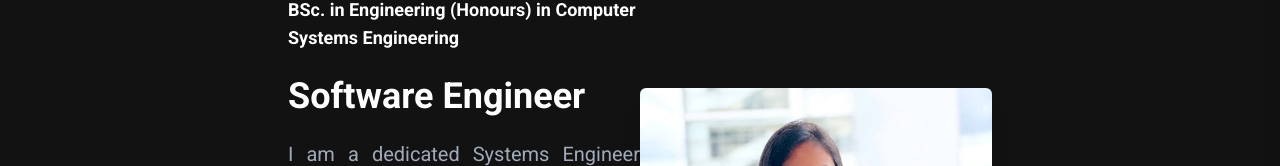
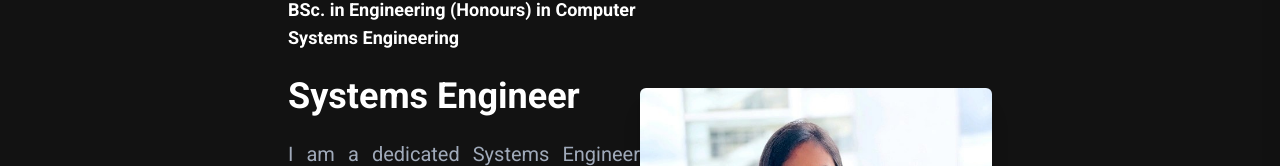
Before and after one commit to BKPASQUAL/Rashmi-Portfolio, a React (Vite) app: page / in a window 1280 px wide. Shown: the part 404-570 px from the top of the page. Built offline with nearby package versions, Linux system fonts and the light colour scheme; a web font is replaced by a local one.

Commit message:
Edit data

```diff
--- a/src/assets/data/ProjectsData.js
+++ b/src/assets/data/ProjectsData.js
@@ -45,23 +45,23 @@ import car7 from "../images/CarStore/car7.png";
 import car8 from "../images/CarStore/car8.png";
 
 import capp1 from "../images/Rashmi/CASH_APP/capp1.png";
-import capp2 from "../images/Rashmi/CASH_APP/capp1.png";
-import capp3 from "../images/Rashmi/CASH_APP/capp1.png";
-import capp4 from "../images/Rashmi/CASH_APP/capp1.png";
-import capp5 from "../images/Rashmi/CASH_APP/capp1.png";
-import capp6 from "../images/Rashmi/CASH_APP/capp1.png";
-import capp7 from "../images/Rashmi/CASH_APP/capp1.png";
-import capp8 from "../images/Rashmi/CASH_APP/capp1.png";
-import capp9 from "../images/Rashmi/CASH_APP/capp1.png";
-import capp10 from "../images/Rashmi/CASH_APP/capp1.png";
-import capp11 from "../images/Rashmi/CASH_APP/capp1.png";
-import capp12 from "../images/Rashmi/CASH_APP/capp1.png";
-import capp13 from "../images/Rashmi/CASH_APP/capp1.png";
-import capp14 from "../images/Rashmi/CASH_APP/capp1.png";
-import capp15 from "../images/Rashmi/CASH_APP/capp1.png";
-import capp16 from "../images/Rashmi/CASH_APP/capp1.png";
-import capp17 from "../images/Rashmi/CASH_APP/capp1.png";
-import capp18 from "../images/Rashmi/CASH_APP/capp1.png";
+import capp2 from "../images/Rashmi/CASH_APP/capp2.png";
+import capp3 from "../images/Rashmi/CASH_APP/capp3.png";
+import capp4 from "../images/Rashmi/CASH_APP/capp4.png";
+import capp5 from "../images/Rashmi/CASH_APP/capp5.png";
+import capp6 from "../images/Rashmi/CASH_APP/capp6.png";
+import capp7 from "../images/Rashmi/CASH_APP/capp7.png";
+import capp8 from "../images/Rashmi/CASH_APP/capp8.png";
+import capp9 from "../images/Rashmi/CASH_APP/capp9.png";
+import capp10 from "../images/Rashmi/CASH_APP/capp10.png";
+import capp11 from "../images/Rashmi/CASH_APP/capp11.png";
+import capp12 from "../images/Rashmi/CASH_APP/capp12.png";
+import capp13 from "../images/Rashmi/CASH_APP/capp13.png";
+import capp14 from "../images/Rashmi/CASH_APP/capp14.png";
+import capp15 from "../images/Rashmi/CASH_APP/capp15.png";
+import capp16 from "../images/Rashmi/CASH_APP/capp16.png";
+import capp17 from "../images/Rashmi/CASH_APP/capp17.png";
+import capp18 from "../images/Rashmi/CASH_APP/capp18.png";
 
 import fatendence1 from "../images/Rashmi/FAtendance/fatendence1.png";
 import fatendence2 from "../images/Rashmi/FAtendance/fatendence2.png";
@@ -210,7 +210,7 @@ const ProjectData = [
   },
 
   {
-    title: "HRIS (Human Resource Information System)",
+    title: "HRIS System for Hayleys Fentons",
     shortDescription:
       "An advanced Human Resource Information System (HRIS) built with PHP and MySQL, designed to streamline employee data management and HR processes",
     description:
@@ -273,7 +273,7 @@ const ProjectData = [
     // demo: "https://luxuryrides.vercel.app/",
   },
   {
-    title: "Agreement Management System (AMS)",
+    title: "Agreement Management System for Hayleys Solar",
     shortDescription:
       "A system for managing and tracking various agreements within an organization.",
     description:
--- a/src/components/home/HeroSection.jsx
+++ b/src/components/home/HeroSection.jsx
@@ -24,7 +24,7 @@ function HeroSection() {
         </h1>
 
         <h1 className="text-xl sm:text-2xl md:text-3xl lg:text-4xl font-bold mb-4 sm:mb-6 text-black dark:text-white">
-          Software Engineer
+          Systems Engineer
         </h1>
 
         {/* <p className="text-secondaryText text-sm sm:text-base md:text-lg lg:text-xl mb-6 sm:mb-8 text-justify dark:text-darkPrimary">
```
